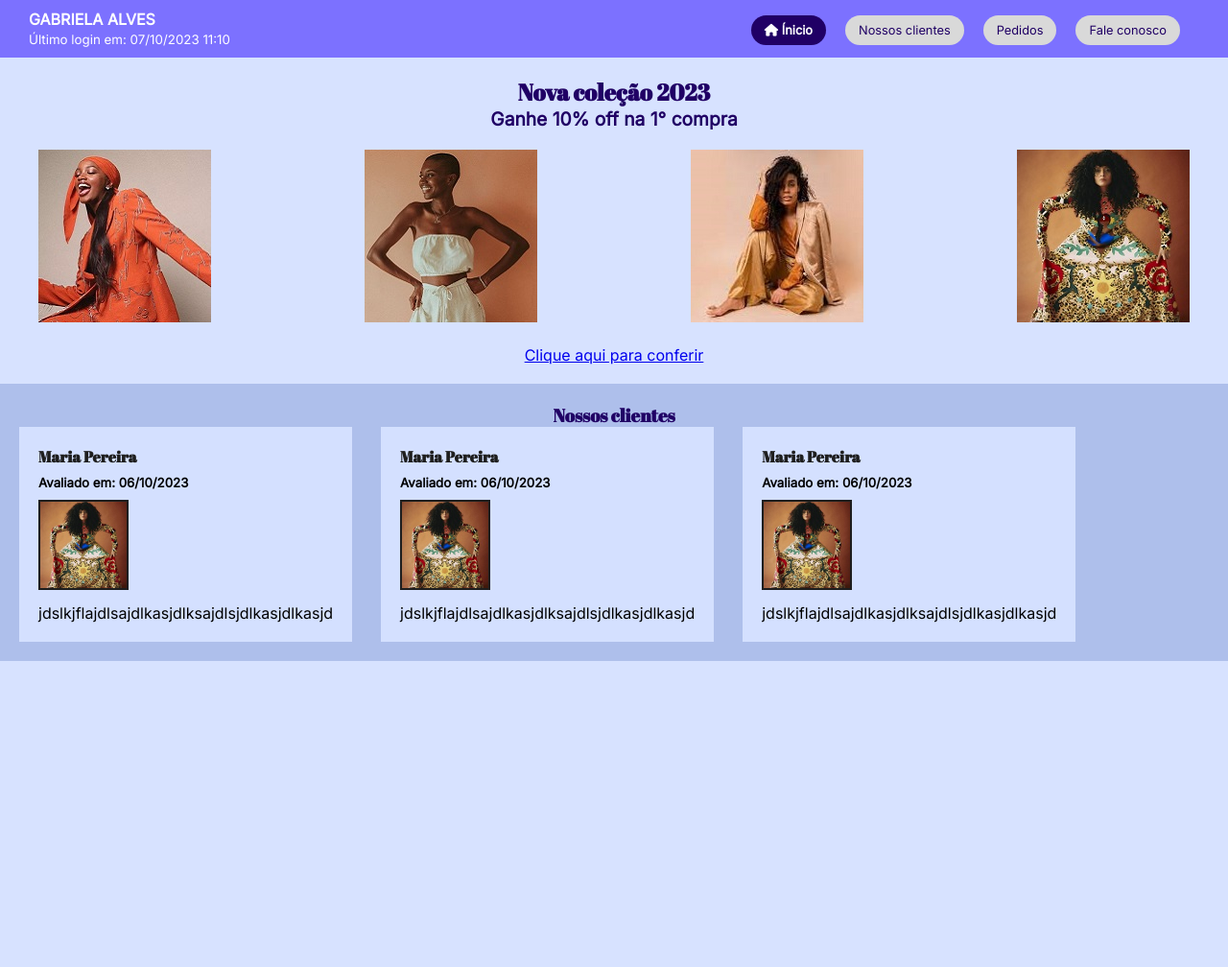
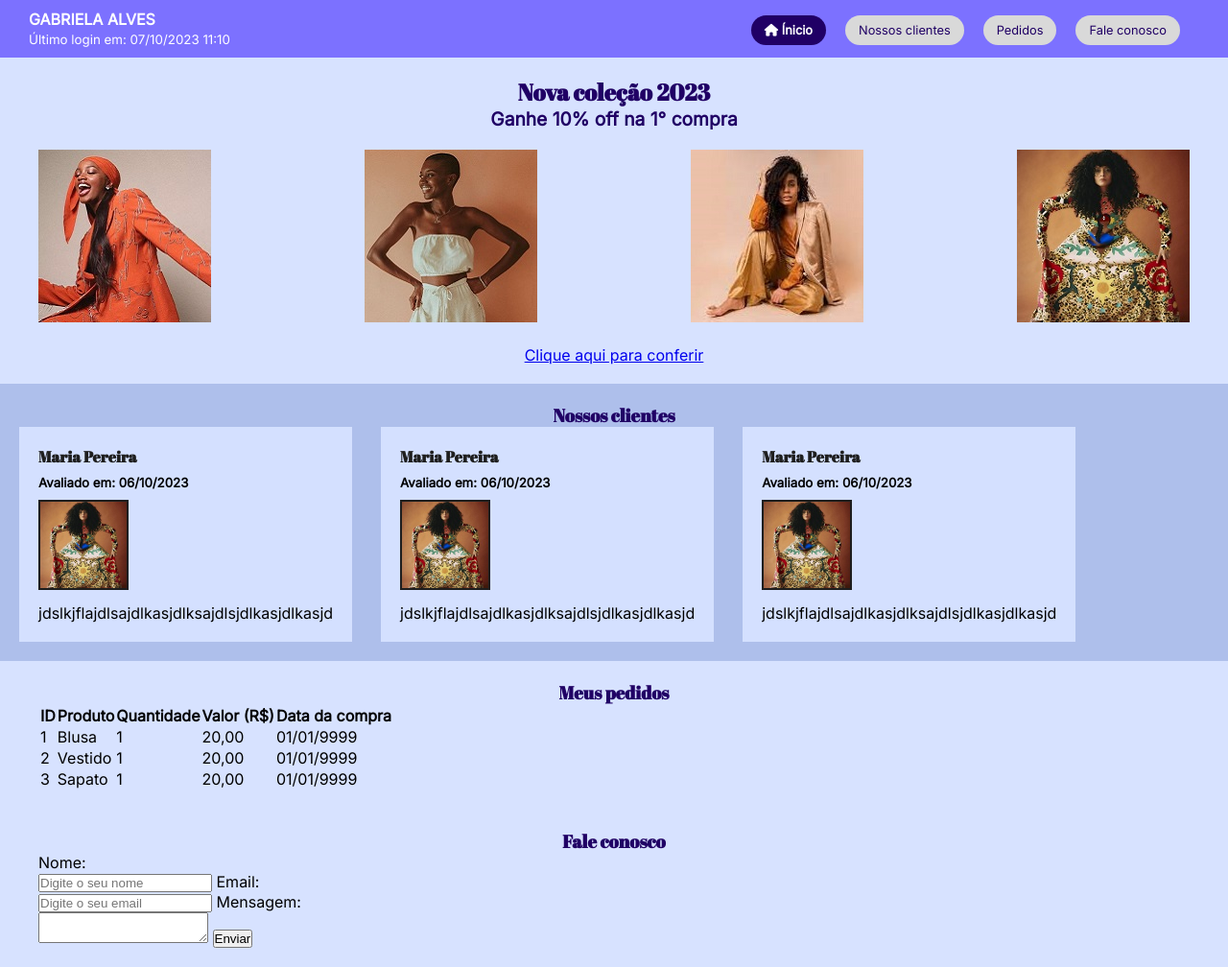
Before and after one commit to galvs97/pretalab, a plain HTML site: page aula-pratica/index.html in a window 1280 px wide. Shown: the whole page at 96% size. Before the commit the page ends 800 px from the top, so only its background shows below. Drawn offline with Linux system fonts and the light colour scheme.

Commit message:
complemento html

```diff
--- a/aula-pratica/index.html
+++ b/aula-pratica/index.html
@@ -130,6 +130,68 @@
 
         </section>
 
+        <section id="pedidos">
+            <h3>
+                Meus pedidos
+            </h3>
+            <table>
+                <thead>
+                    <tr>
+                        <th>ID</th>
+                        <th>Produto</th>
+                        <th>Quantidade</th>
+                        <th>Valor (R$)</th>
+                        <th>Data da compra</th>
+                    </tr>
+                </thead>
+
+                <tbody>
+                    <tr>
+                        <td>1</td>
+                        <td>Blusa</td>
+                        <td>1</td>
+                        <td>20,00</td>
+                        <td>01/01/9999</td>
+                    </tr>
+
+                    <tr>
+                        <td>2</td>
+                        <td>Vestido</td>
+                        <td>1</td>
+                        <td>20,00</td>
+                        <td>01/01/9999</td>
+                    </tr>
+
+                    <tr>
+                        <td>3</td>
+                        <td>Sapato</td>
+                        <td>1</td>
+                        <td>20,00</td>
+                        <td>01/01/9999</td>
+                    </tr>
+                </tbody>
+            </table>
+        </section>
+
+        <section id="faleConosco">
+            <h3>
+                Fale conosco
+            </h3>
+            <form>
+                <label>Nome:</label> <br/>
+                <input type="text" id="nome" placeholder="Digite o seu nome"/>
+
+
+                <label>Email:</label> <br/>
+                <input type="email" id="emailPessoal" placeholder="Digite o seu email"/>
+
+                <label>Mensagem: </label><br/>
+                <textarea id="mensagem" placeholder="Digite aqui sua mensagem"> </textarea>
+
+                <button type="submit">Enviar</button>
+            </form>
+        </section>
+
         <!-- Para: 19/10
             Completar as sessões com seus respectivos conteúdos (meus pedis e fale conosco);
             -- Criar tabela em HTML;
```
